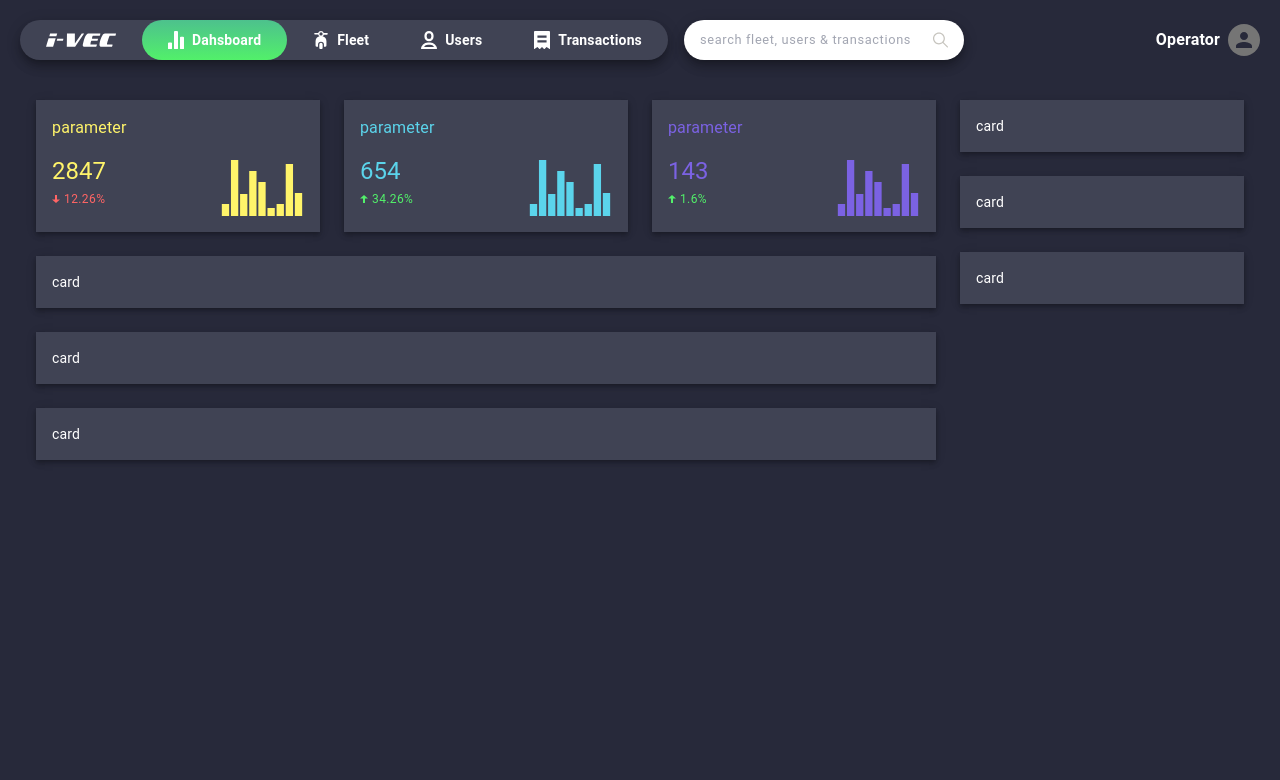
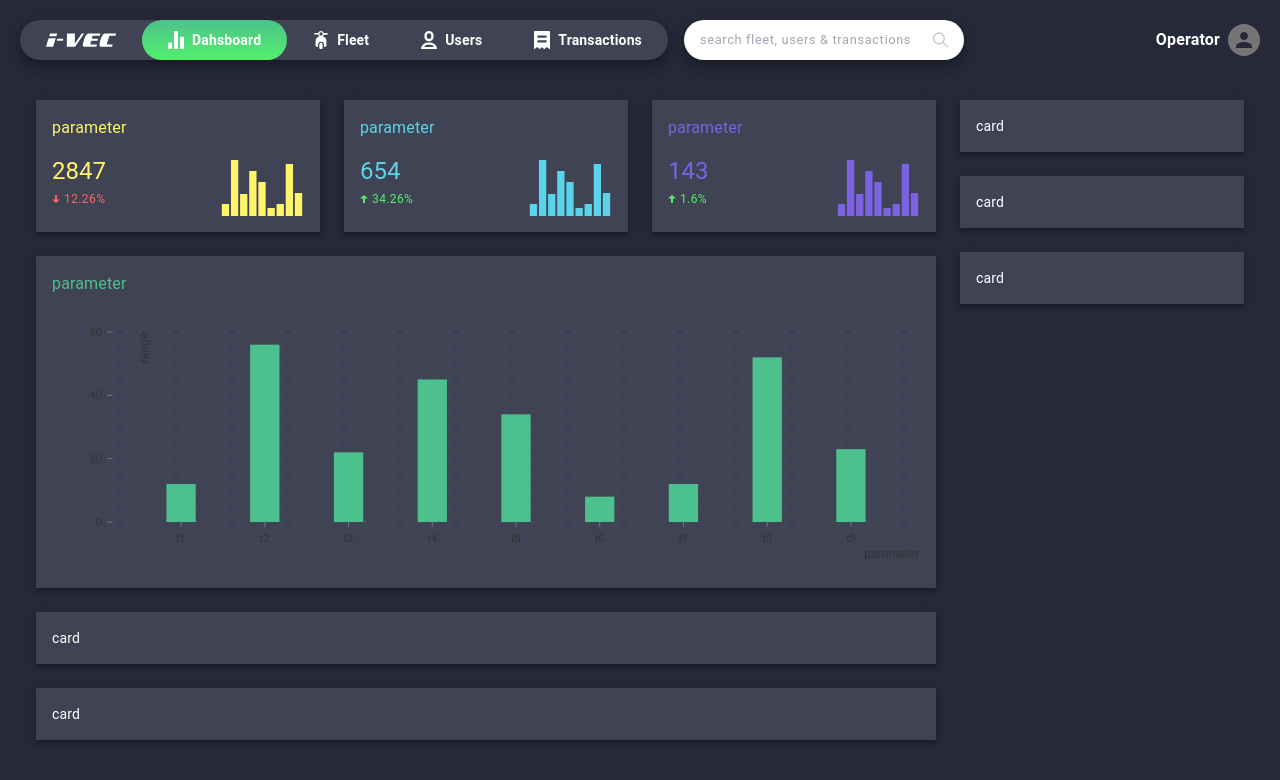
Before and after one commit to Chiselkraft-Design-Laboratory/ivecoperator, a React (Create React App) app: page / in a window 1280 px wide. Shown: the top 780 px of the page. Built offline with nearby package versions, Linux system fonts and the light colour scheme.

Commit message:
U9 Dashboard / BarMetrics

```diff
--- /dev/null
+++ b/src/pages/dashboard/barmetrics.js
@@ -0,0 +1,96 @@
+import React from "react";
+import { ResponsiveBar } from "@nivo/bar";
+import { Box, makeStyles, Typography } from "@material-ui/core";
+import DefaultCard from "components/cards";
+import { colors as cc } from "theme/darkslate";
+
+const useStyles = ({ accent }) =>
+  makeStyles(
+    (theme) => ({
+      root: {
+        color: accent,
+      },
+      metrics: {
+        width: "100%",
+        height: 260,
+      },
+    }),
+    { index: 1 }
+  );
+
+const BarMetrics = ({ accent, title, caption, feed }) => {
+  const cl = useStyles({ accent })();
+
+  const header = (
+    <React.Fragment>
+      {title ? (
+        <Typography className={cl.root} variant="body1">
+          {title}
+        </Typography>
+      ) : null}
+      {caption ? (
+        <Typography className={cl.root} variant="caption">
+          {caption}
+        </Typography>
+      ) : null}
+    </React.Fragment>
+  );
+  return (
+    <DefaultCard header={header}>
+      <Box classes={{ root: cl.metrics }}>
+        <ResponsiveBar
+          data={feed}
+          keys={["y"]}
+          indexBy="x"
+          margin={{ top: 20, right: 0, bottom: 50, left: 60 }}
+          axisTop={null}
+          axisRight={null}
+          axisLeft={{
+            tickSize: 5,
+            tickPadding: 5,
+            tickRotation: 0,
+            tickValues: 4,
+            legend: "range",
+            legendPosition: "end",
+            legendOffset: 32,
+          }}
+          axisBottom={{
+            tickSize: 5,
+            tickPadding: 5,
+            tickRotation: 0,
+            legend: "parameter",
+            legendPosition: "end",
+            legendOffset: 32,
+          }}
+          padding={0.65}
+          isInteractive={false}
+          enableLabel={false}
+          animate={false}
+          enableGridY
+          colors={[accent]}
+          theme={{
+            textColor: cc.dark.X4,
+            fontSize: 13,
+            axis: {
+              domain: {
+                line: {
+                  stroke: cc.dark.D0,
+                  strokeWidth: 0,
+                },
+              },
+            },
+            grid: {
+              line: {
+                stroke: cc.dark.X3,
+                strokeWidth: 2,
+                strokeDasharray: [2, 12],
+              },
+            },
+          }}
+        />
+      </Box>
+    </DefaultCard>
+  );
+};
+
+export default BarMetrics;
--- a/src/pages/dashboard/index.js
+++ b/src/pages/dashboard/index.js
@@ -4,6 +4,7 @@ import DefaultCard from "components/cards";
 import MiniMetrics from "./minimetrics";
 import * as dummies from "dummies/dummymetrics";
 import { colors as accent } from "theme/darkslate";
+import BarMetrics from "./barmetrics";
 
 const useStyles = makeStyles(
   (theme) => ({
@@ -54,7 +55,11 @@ const DashboardPage = () => {
           high
           feed={dummies.dummyBarFeed}
         />
-        <DefaultCard>card</DefaultCard>
+        <BarMetrics
+          title="parameter"
+          feed={dummies.dummyBarFeed}
+          accent={accent.tone.T0}
+        />
         <DefaultCard>card</DefaultCard>
         <DefaultCard>card</DefaultCard>
       </Grid>
```
